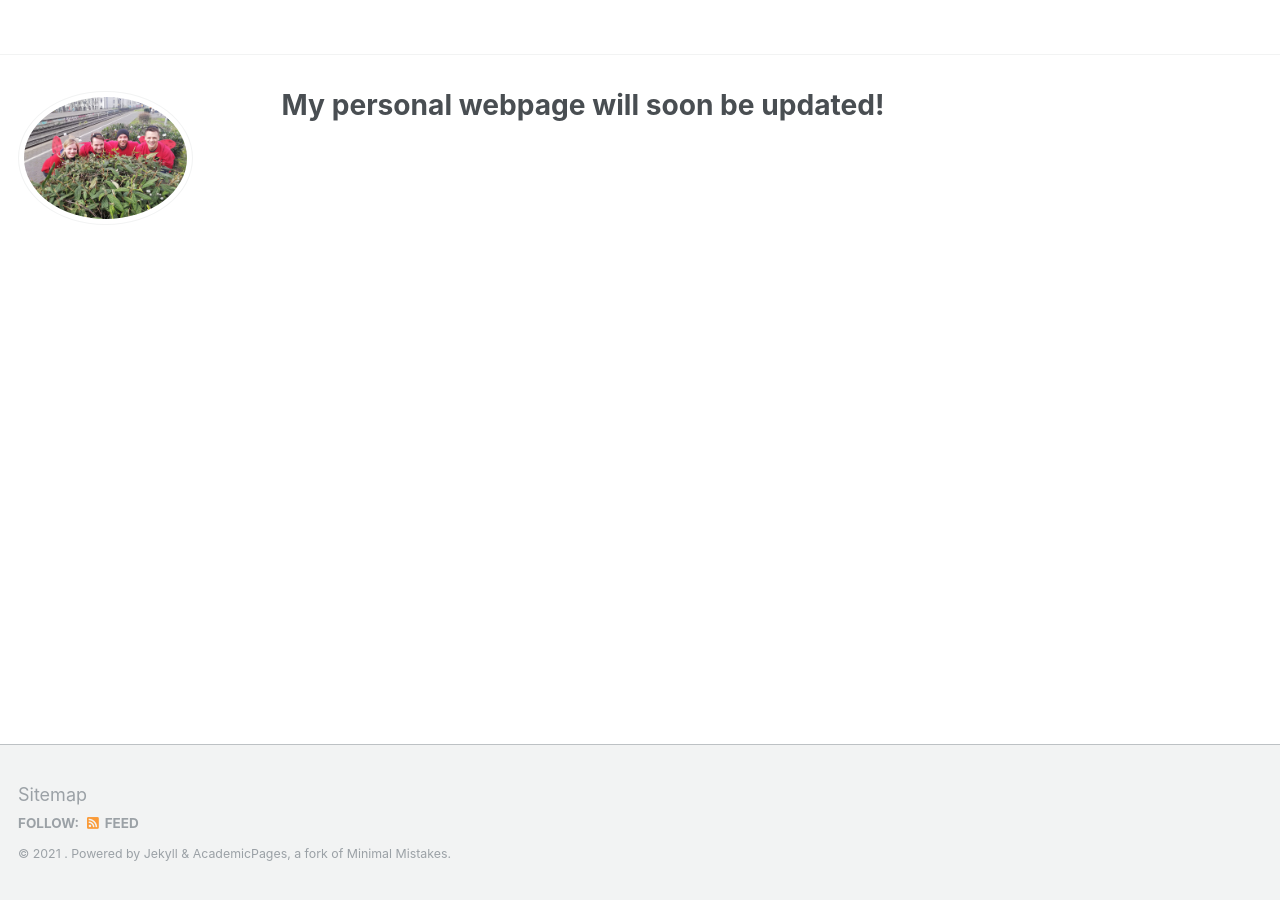
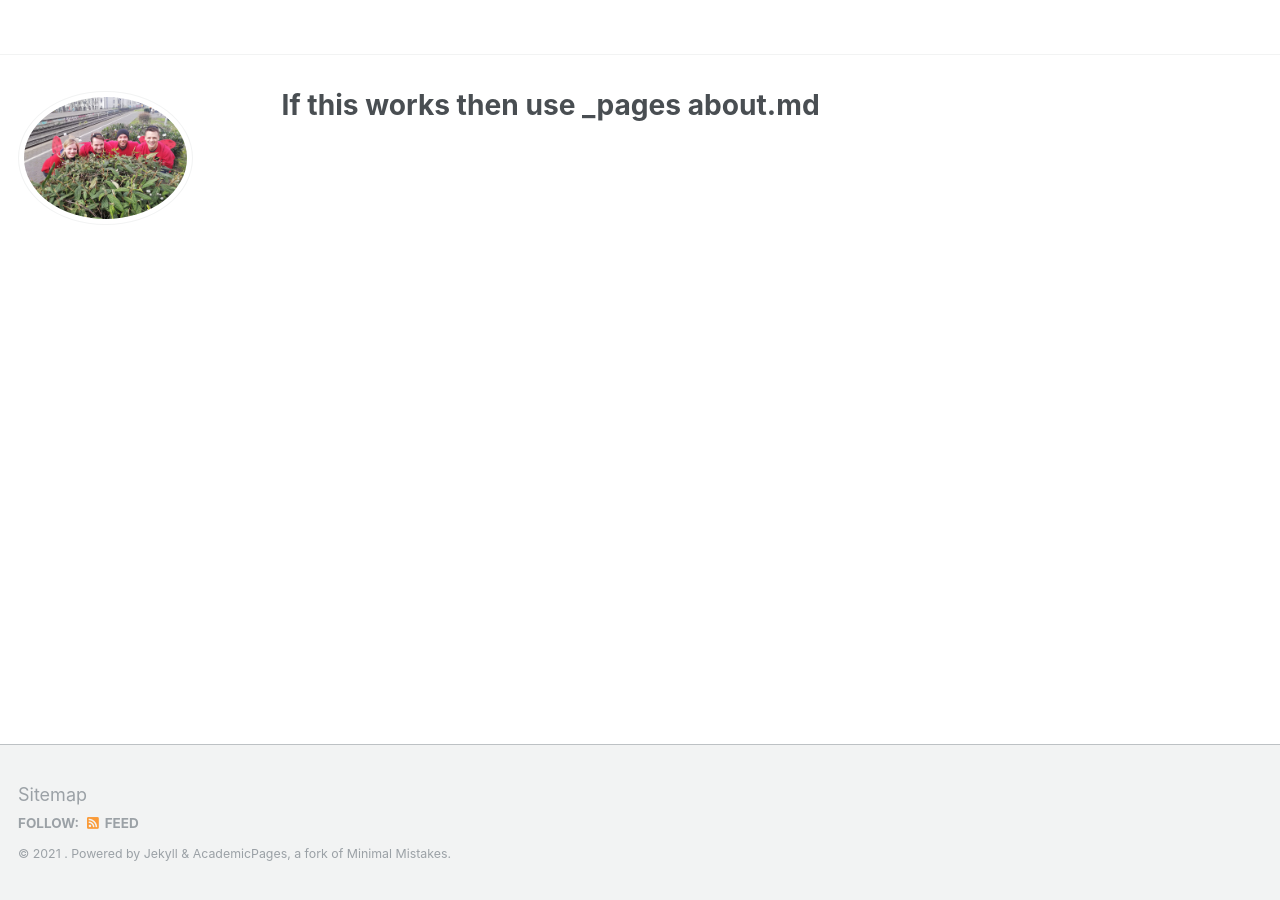
Before and after one commit to abloom-anna/abloom-anna.github.io, a Jekyll site: the page built from _pages/about.md, in a window 1280 px wide. Built offline with Jekyll 4.4.1, drawn with Linux system fonts in a browser that asks for light colours.

Commit message:
Update about.md

```diff
--- a/_pages/about.md
+++ b/_pages/about.md
@@ -1,6 +1,6 @@
 ---
 permalink: /
-title: "My personal webpage will soon be updated!"
+title: "If this works then use _pages about.md"
 excerpt: "About me"
 author_profile: true
 redirect_from:
```
